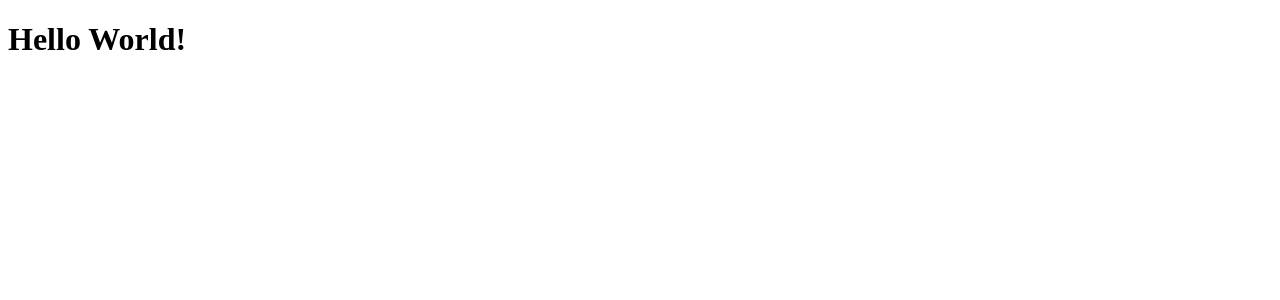
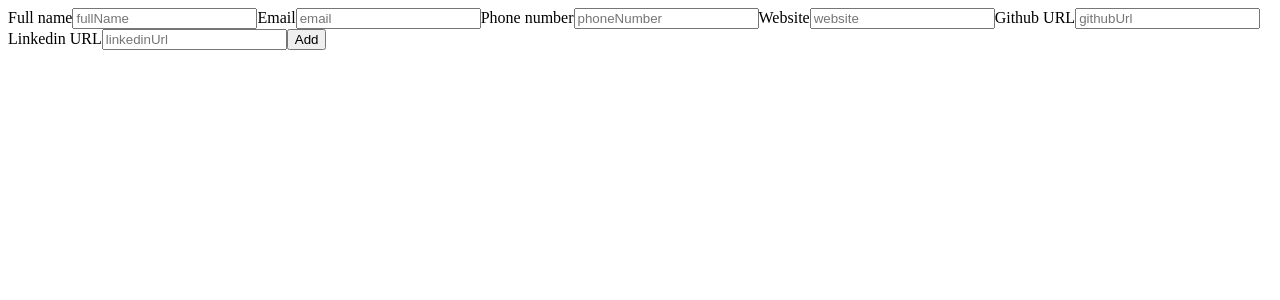
Before and after one commit to IchoubaneMed/cv-project, a React (Create React App) app: page / in a window 1280 px wide. Shown: the top 300 px of the page. Built offline with nearby package versions, Linux system fonts and the light colour scheme.

Commit message:
created the form inside the ContactInformation class

```diff
--- a/src/components/ContactInformation.js
+++ b/src/components/ContactInformation.js
@@ -1,11 +1,76 @@
 import React, { Component } from 'react';
 
 class ContactInformation extends Component {
+    constructor() {
+        super();
+
+        this.state = {
+            fullName: '',
+            email: '',
+            phoneNumber: '',
+            website: '',
+            githubUrl: '',
+            linkedinUrl: '',
+
+            contactInfo: [],
+        };
+
+        this.handleChange = this.handleChange.bind(this);
+        this.handleSubmit = this.handleSubmit.bind(this);
+    }
+
+    handleChange(event) {
+        this.setState({
+            [event.target.name]: event.target.value,
+        })
+    };
+
+    handleSubmit(event) {
+        event.preventDefault();
+        this.setState({
+            contactInfo: [...this.state.contactInfo,
+                             this.state.fullName,
+                             this.state.email,
+                             this.state.phoneNumber,
+                             this.state.website,
+                             this.state.githubUrl,
+                             this.state.linkedinUrl
+                         ],
+            fullName: '',
+            email: '',
+            phoneNumber: '',
+            website: '',
+            githubUrl: '',
+            linkedinUrl: '',
+        });
+        console.log(this.state.contactInfo);
+    }
+
     render() {
         return(
             <div>
-                <h1>Hello World!</h1>
+                <form onSubmit={this.handleSubmit}>
+                <label htmlFor="fullName">Full name</label>
+                <input type="text" name="fullName" id="fullName" placeholder="fullName" onChange={this.handleChange} value={this.state.fullName} />
+                <label htmlFor="email">Email</label>
+                <input type="email" name="email" id="email" placeholder="email" onChange={this.handleChange} value={this.state.email}/>
+                <label htmlFor="phoneNumber">Phone number</label>
+                <input type="text" name="phoneNumber" id="phoneNumber" placeholder="phoneNumber" onChange={this.handleChange} value={this.state.phoneNumber}/>
+                <label htmlFor="website">Website</label>
+                <input type="text" name="website" id="website" placeholder="website" onChange={this.handleChange} value={this.state.website}/>
+                <label htmlFor="githubUrl">Github URL</label>
+                <input type="text" name="githubUrl" id="githubUrl" placeholder="githubUrl" onChange={this.handleChange} value={this.state.githubUrl}/>
+                <label htmlFor="linkedinUrl">Linkedin URL</label>
+                <input type="text" name="linkedinUrl" id="linkedinUrl" placeholder="linkedinUrl" onChange={this.handleChange} value={this.state.linkedinUrl}/>
+                <button type="submit">Add</button>
+                </form>
+
+                <ul>
+                    {this.state.contactInfo.map((item, index) => <li key={index}>{item}</li>)}
+                </ul>
             </div>
+
+
         );
     }
 }
```
